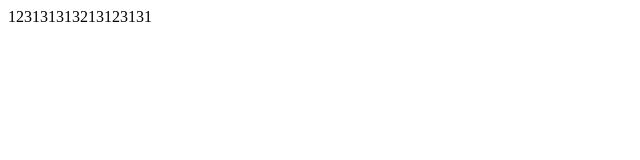
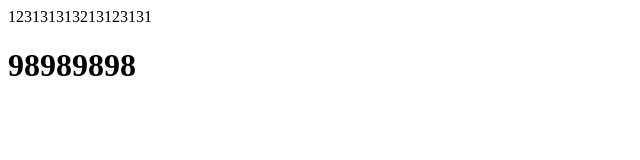
Before and after one commit to congdat0310/DCakeShop, a plain HTML site: page Home Page.html in a window 1280 px wide. Shown: the whole page, without its empty margins (0-640 px from the left). Drawn offline with Linux system fonts and the light colour scheme.

Commit message:
Update Home Page.html

```diff
--- a/Home Page.html
+++ b/Home Page.html
@@ -9,5 +9,6 @@
 </head>
 <body>
     123131313213123131
+    <h1>98989898</h1>
 </body>
 </html>
```
